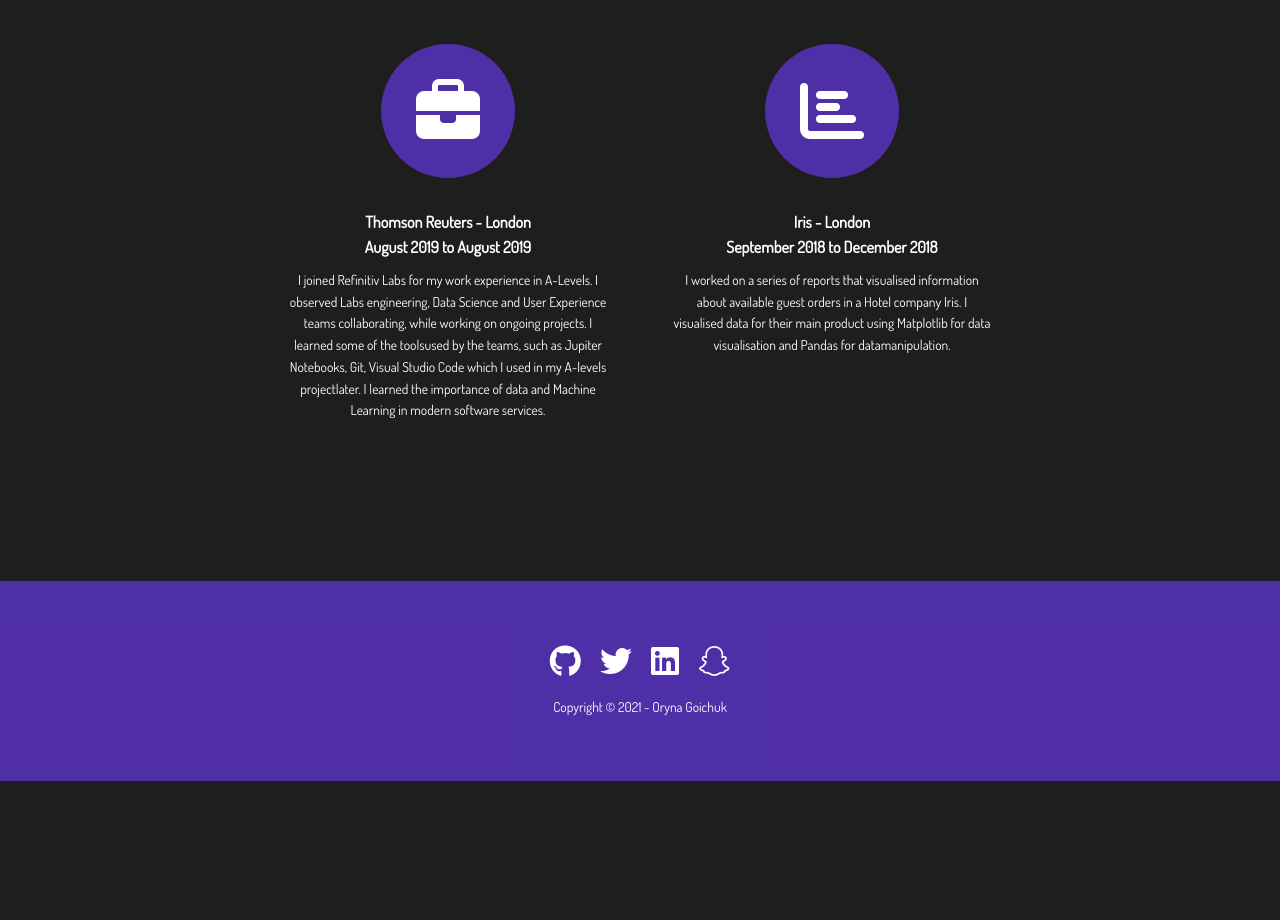
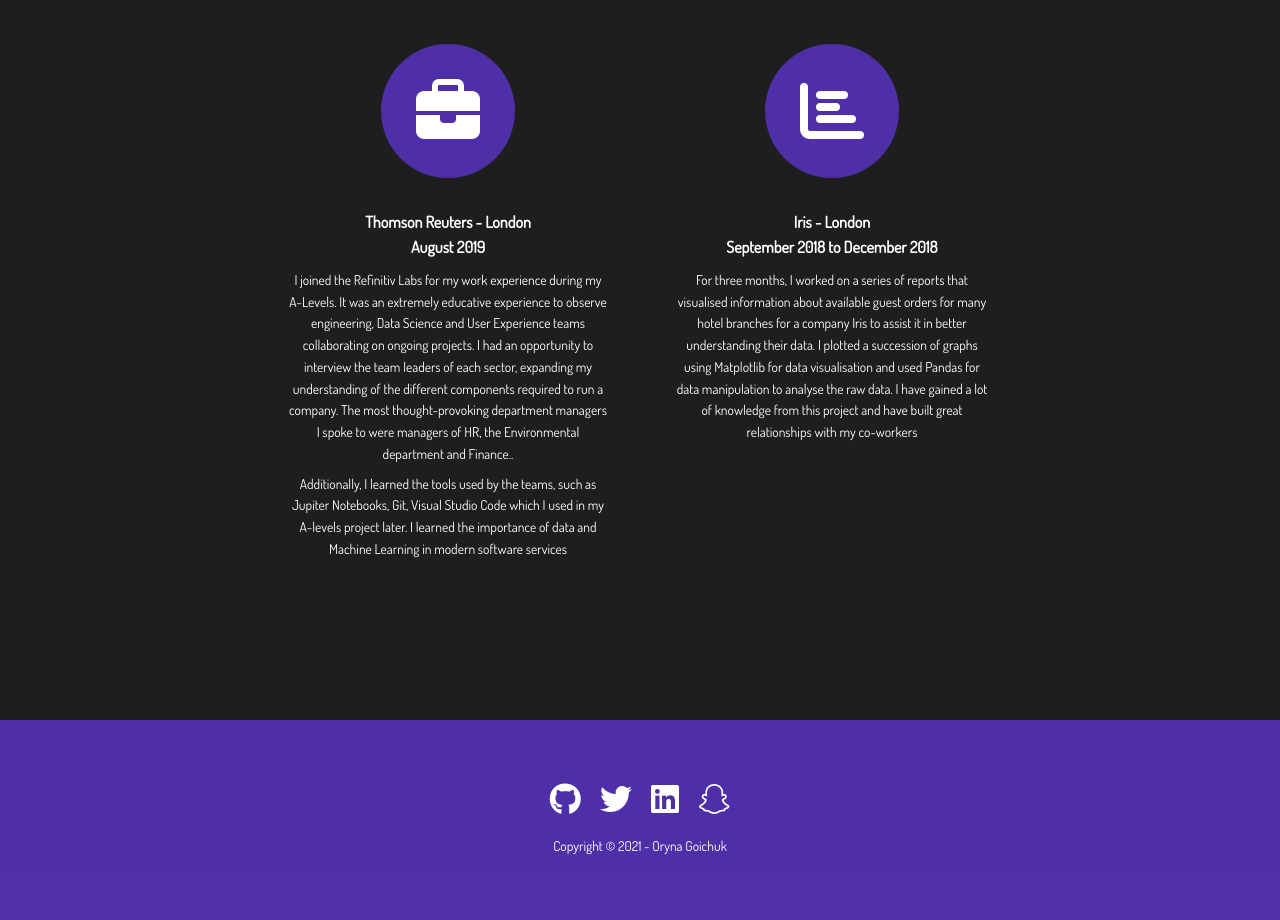
Before and after one commit to orynamg/portfolio-website, a PHP site: page / in a window 1280 px wide. Shown: the part 2940-3860 px from the top of the page. Before the commit the page ends 3721 px from the top, so only its background shows below. Run offline with PHP 8.4, Linux system fonts and the light colour scheme; some libraries are stand-ins or nearby versions.

Commit message:
experience

```diff
--- a/src/index.php
+++ b/src/index.php
@@ -167,15 +167,19 @@
             <div class="left">
                 <i class="fas fa-briefcase fa-4x icon"></i>
                 <h2>Thomson Reuters - London</h2>
-                <h2>August 2019 to August 2019</h2>
-                <p>I joined Refinitiv Labs for my work experience in A-Levels. I observed Labs engineering, Data Science and User Experience teams collaborating, while working on ongoing projects. I learned some of the toolsused by the teams, such as Jupiter Notebooks, Git, Visual Studio Code which I used in my A-levels projectlater. I learned the importance of data and Machine Learning in modern software services.</p>
+                <h2>August 2019</h2>
+                <p>I joined the Refinitiv Labs for my work experience during my A-Levels. It was an extremely educative experience to observe engineering, Data Science and User Experience teams collaborating on ongoing projects. I had an opportunity to interview the team leaders of each sector, expanding my understanding of the different components required to run a company. The most thought-provoking department managers I spoke to were managers of HR, the Environmental department and Finance..</p>
+                <p>
+                Additionally, I learned the tools used by the teams, such as Jupiter Notebooks, Git, Visual Studio Code which I used in my A-levels project later. I learned the importance of data and Machine Learning in modern software services
+                </p>
+
             </div>
 
             <div class="right">
                 <i class="fas fa-chart-bar fa-4x icon"></i>
                 <h2>Iris - London</h2>
                 <h2>September 2018 to December 2018</h2>
-                <p>I worked on a series of reports that visualised information about available guest orders in a Hotel company Iris. I visualised data for their main product using Matplotlib for data visualisation and Pandas for datamanipulation.</p>
+                <p>For three months, I worked on a series of reports that visualised information about available guest orders for many hotel branches for a company Iris to assist it in better understanding their data. I plotted a succession of graphs using Matplotlib for data visualisation and used Pandas for data manipulation to analyse the raw data. I have gained a lot of knowledge from this project and have built great relationships with my co-workers</p>
             </div>
         </div>
 
```
